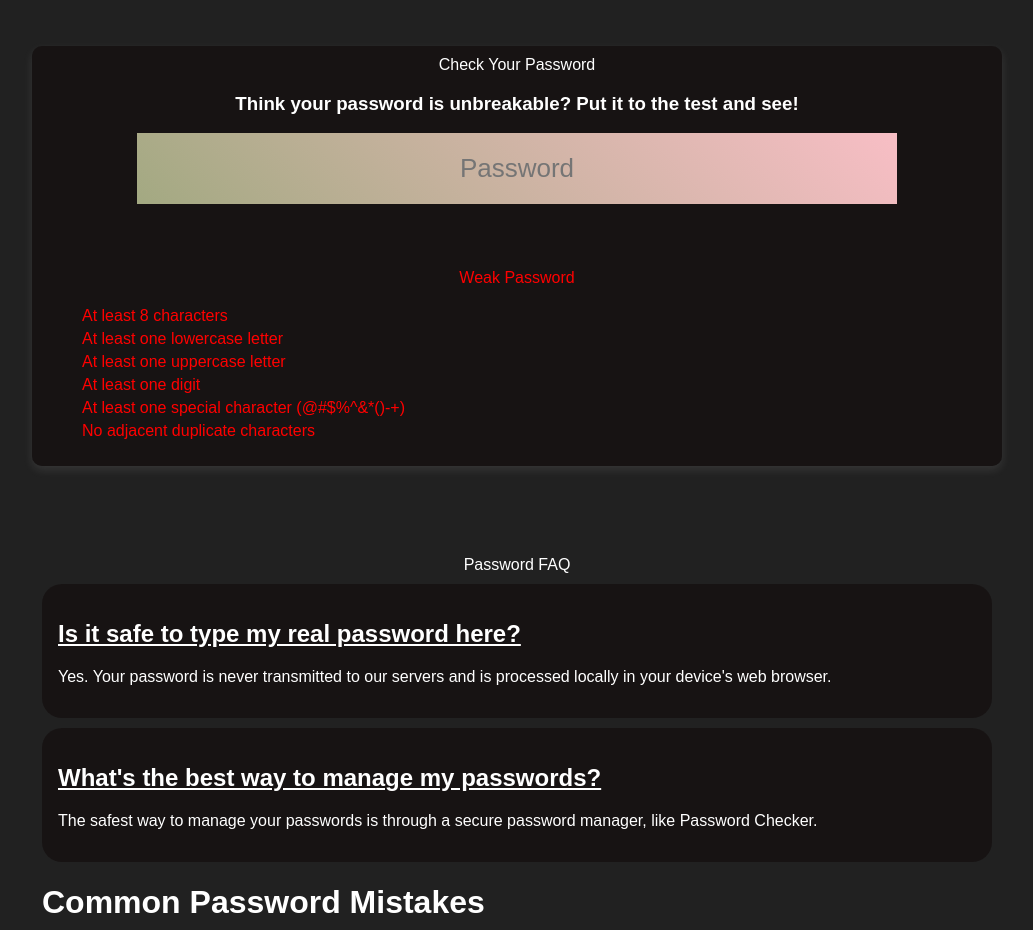
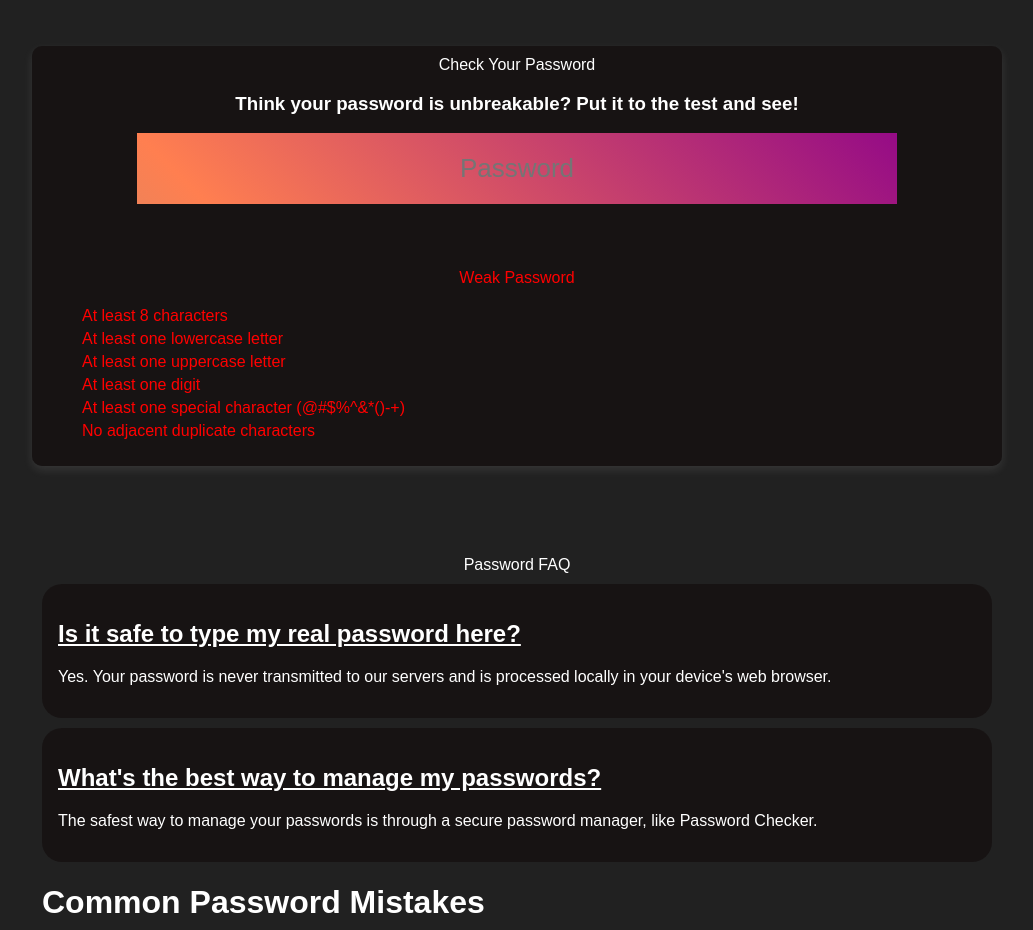
Before and after one commit to roshansaini18/deploy_password_project, a plain HTML site: page index.html in a window 1280 px wide. Shown: the part 800-1730 px from the top of the page, without its empty margins (123-1156 px from the left). Drawn offline with Linux system fonts and the light colour scheme.

Commit message:
Update index.html

```diff
--- a/index.html
+++ b/index.html
@@ -360,7 +360,7 @@
   border: none;
   border-bottom: 10px solid #blue;
   outline: none;
-             background: linear-gradient(45deg,green,pink);
+             background: linear-gradient(45deg,green,#5F9EA0,#FF7F50,#8B008B);
             background-size: 300% 300%;
             animation: gradientAnimation 10s ease infinite;
             color: white;
```
